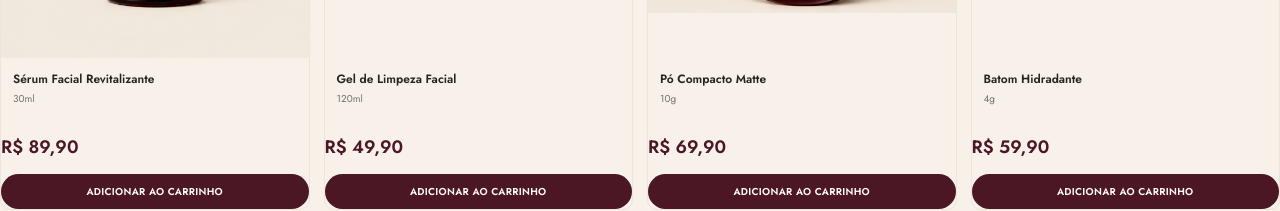
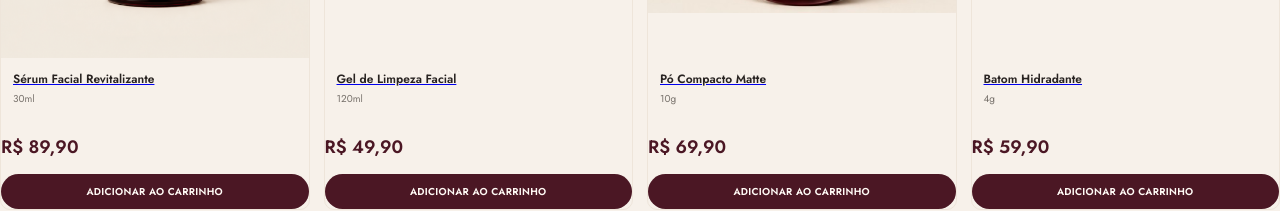
Before and after one commit to Projeto-Final-Full-Stack-GT4/Ivone-Beauty-Products, a React (Vite) app: page /products in a window 1280 px wide. Shown: the part 549-760 px from the top of the page. Built offline with nearby package versions, Linux system fonts and the light colour scheme.

Commit message:
feat: pagina do produto com link nos cards

```diff
--- a/src/pages/Products.jsx
+++ b/src/pages/Products.jsx
@@ -1,6 +1,7 @@
 import products from '../data/products';
 import '../components/Products.css';
-import { useSearchParams } from 'react-router-dom';
+import { useSearchParams, Link } from 'react-router-dom';
+
 
 function Products() {
 
@@ -25,10 +26,15 @@ function Products() {
                      <article className="product-card" key={product.id}>
                    <span className="product-tag">{product.tag}</span>
                    <div className="product-image">
+                      <Link to={`/product/${product.id}`}>
                       <img src={product.image} alt={product.name}/>
+                      </Link>
+
                    </div>
                    <div className="product-info">
-                      <h3>{product.name}</h3>
+                      <Link to={`/product/${product.id}`}>
+                         <h3>{product.name}</h3>
+                      </Link>
                       <p className="product-size">{product.size}</p>
                    </div>
                    <p className="product-price">
```
